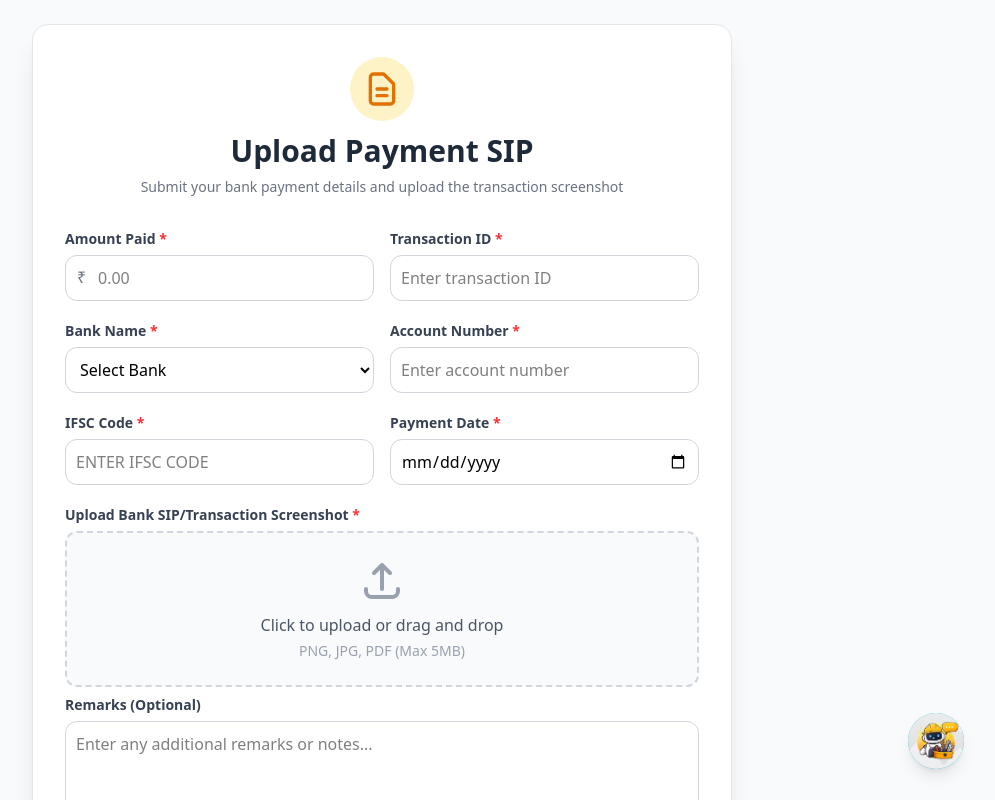
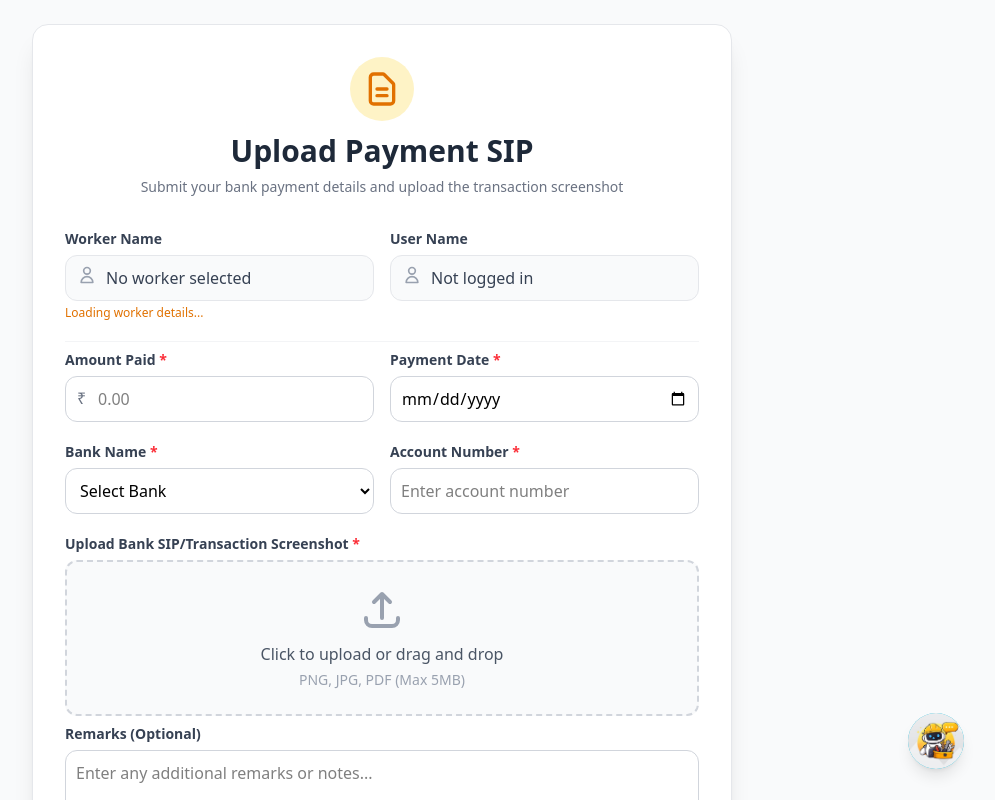
Before and after one commit to HasalKenula/WorkSure-frontend, a React (Vite) app: page /slip/1 in a window 1280 px wide. Shown: the top 800 px of the page, without its empty margins (258-1253 px from the left). Built offline with nearby package versions, Linux system fonts and the light colour scheme; no server answers; sample sign-in values are in the browser's storage.

Commit message:
added worker and user to paymentSlipuploader

```diff
--- a/src/pages/PaymentSIPUpload.jsx
+++ b/src/pages/PaymentSIPUpload.jsx
@@ -1,17 +1,18 @@
-import { useState } from "react";
-import { useNavigate } from "react-router-dom";
+import { useState, useEffect } from "react";
 import uploadFile from "../utils/meadiaUpload";
 import toast from "react-hot-toast";
 import api from '../api/axios';
+import { useNavigate, useParams } from "react-router-dom";
+import { useAuth } from "../context/AuthContext";
 
 function PaymentSIPUpload() {
     const navigate = useNavigate();
 
     const [amount, setAmount] = useState("");
-    const [transactionId, setTransactionId] = useState("");
+
     const [bankName, setBankName] = useState("");
     const [accountNumber, setAccountNumber] = useState("");
-    const [ifscCode, setIfscCode] = useState("");
+
     const [paymentDate, setPaymentDate] = useState("");
     const [paymentSIP, setPaymentSIP] = useState(null);
     const [remarks, setRemarks] = useState("");
@@ -19,6 +20,39 @@ function PaymentSIPUpload() {
     const [error, setError] = useState("");
     const [success, setSuccess] = useState("");
     const [isLoading, setIsLoading] = useState(false);
+
+    const { jwtToken, isAuthenticated } = useAuth();
+    const { workerId } = useParams();
+
+    const [worker, setWorker] = useState(null);
+    const [user, setUser] = useState({ id: null, name: "", email: "", contact: "", address: "", imageUrl: "" });
+
+    const config = {
+        headers: { Authorization: `Bearer ${jwtToken}` },
+    };
+
+    // Fetch worker
+    async function getWorker() {
+        try {
+            const response = await api.get(`/worker/id/${workerId}`, config);
+            setWorker(response.data);
+        } catch (error) {
+            console.log("Error loading worker:", error);
+        }
+    }
+
+    // Fetch logged-in user
+    useEffect(() => {
+        if (!jwtToken) return;
+        api
+            .get("/user", { headers: { Authorization: `Bearer ${jwtToken}` } })
+            .then((res) => setUser(res.data))
+            .catch((err) => console.log("Failed to load user", err));
+    }, [jwtToken]);
+
+    useEffect(() => {
+        if (isAuthenticated && workerId) getWorker();
+    }, [isAuthenticated, workerId]);
 
     async function handleFileChange(event) {
         const file = event.target.files[0];
@@ -35,7 +69,7 @@ function PaymentSIPUpload() {
         setSuccess("");
 
         // --- VALIDATIONS ---
-        if (!amount || !transactionId || !bankName || !accountNumber || !ifscCode || !paymentDate || !paymentSIP) {
+        if (!amount || !bankName || !accountNumber || !paymentDate || !paymentSIP) {
             setError("All fields are required");
             toast.error("All fields are required!");
             setIsLoading(false);
@@ -56,12 +90,6 @@ function PaymentSIPUpload() {
             return;
         }
 
-        if (ifscCode.length < 11) {
-            setError("Please enter a valid IFSC code");
-            toast.error("Please enter a valid IFSC code!");
-            setIsLoading(false);
-            return;
-        }
 
         // UPLOAD SIP IMAGE TO SUPABASE
         let sipImageUrl = "";
@@ -78,16 +106,20 @@ function PaymentSIPUpload() {
 
         const paymentData = {
             amount: parseFloat(amount),
-            transactionId: transactionId,
+
             bankName: bankName,
             accountNumber: accountNumber,
-            ifscCode: ifscCode,
+
             paymentDate: paymentDate,
             sipImageUrl: sipImageUrl,
             remarks: remarks || "",
             paymentStatus: "pending",
             paymentMethod: "bank_transfer",
-            submittedAt: new Date().toISOString()
+            submittedAt: new Date().toISOString(),
+            workerId: workerId,
+            workerName: worker?.name || "",
+            userId: user?.id || "",
+            userName: user?.name || ""
         };
 
         try {
@@ -98,10 +130,8 @@ function PaymentSIPUpload() {
 
             // Reset form
             setAmount("");
-            setTransactionId("");
             setBankName("");
             setAccountNumber("");
-            setIfscCode("");
             setPaymentDate("");
             setPaymentSIP(null);
             setRemarks("");
@@ -166,6 +196,62 @@ function PaymentSIPUpload() {
 
                 <form onSubmit={submit} className="space-y-5">
 
+                    {/* NEW: Worker Name and User Name Row */}
+                    <div className="grid grid-cols-1 md:grid-cols-2 gap-4">
+                        {/* WORKER NAME */}
+                        <div>
+                            <label className="block mb-1.5 text-sm font-semibold text-gray-700">
+                                Worker Name
+                            </label>
+                            <div className="relative">
+                                <div className="absolute left-3 top-2.5 text-gray-400">
+                                    <svg xmlns="http://www.w3.org/2000/svg" className="h-5 w-5" fill="none" viewBox="0 0 24 24" stroke="currentColor">
+                                        <path strokeLinecap="round" strokeLinejoin="round" strokeWidth={2} d="M16 7a4 4 0 11-8 0 4 4 0 018 0zM12 14a7 7 0 00-7 7h14a7 7 0 00-7-7z" />
+                                    </svg>
+                                </div>
+                                <input
+                                    type="text"
+                                    className="w-full p-2.5 pl-10 bg-gray-50 border border-gray-200 rounded-xl text-gray-700 cursor-not-allowed focus:outline-none"
+                                    placeholder="Loading worker..."
+                                    value={worker?.fullName || "No worker selected"}
+                                    readOnly
+                                    disabled
+                                />
+                            </div>
+                            {workerId && !worker && (
+                                <p className="text-xs text-amber-600 mt-1">Loading worker details...</p>
+                            )}
+                        </div>
+
+                        {/* USER NAME */}
+                        <div>
+                            <label className="block mb-1.5 text-sm font-semibold text-gray-700">
+                                User Name
+                            </label>
+                            <div className="relative">
+                                <div className="absolute left-3 top-2.5 text-gray-400">
+                                    <svg xmlns="http://www.w3.org/2000/svg" className="h-5 w-5" fill="none" viewBox="0 0 24 24" stroke="currentColor">
+                                        <path strokeLinecap="round" strokeLinejoin="round" strokeWidth={2} d="M16 7a4 4 0 11-8 0 4 4 0 018 0zM12 14a7 7 0 00-7 7h14a7 7 0 00-7-7z" />
+                                    </svg>
+                                </div>
+                                <input
+                                    type="text"
+                                    className="w-full p-2.5 pl-10 bg-gray-50 border border-gray-200 rounded-xl text-gray-700 cursor-not-allowed focus:outline-none"
+                                    placeholder="Loading user..."
+                                    value={user?.name || "Not logged in"}
+                                    readOnly
+                                    disabled
+                                />
+                            </div>
+                            {user?.email && (
+                                <p className="text-xs text-gray-500 mt-1">{user.email}</p>
+                            )}
+                        </div>
+                    </div>
+
+                    {/* Divider */}
+                    <div className="border-t border-gray-100 my-2"></div>
+
                     {/* Amount and Transaction ID Row */}
                     <div className="grid grid-cols-1 md:grid-cols-2 gap-4">
                         {/* AMOUNT */}
@@ -180,7 +266,7 @@ function PaymentSIPUpload() {
                                     className="w-full p-2.5 pl-8 border border-gray-300 rounded-xl focus:border-amber-500 focus:ring-2 focus:ring-amber-200 focus:outline-none transition-all"
                                     placeholder="0.00"
                                     value={amount}
-                                    onChange={function(e) {
+                                    onChange={function (e) {
                                         setAmount(e.target.value);
                                         setError("");
                                         setSuccess("");
@@ -189,18 +275,17 @@ function PaymentSIPUpload() {
                             </div>
                         </div>
 
-                        {/* TRANSACTION ID */}
+                        {/* PAYMENT DATE */}
                         <div>
                             <label className="block mb-1.5 text-sm font-semibold text-gray-700">
-                                Transaction ID <span className="text-red-500">*</span>
+                                Payment Date <span className="text-red-500">*</span>
                             </label>
                             <input
-                                type="text"
+                                type="date"
                                 className="w-full p-2.5 border border-gray-300 rounded-xl focus:border-amber-500 focus:ring-2 focus:ring-amber-200 focus:outline-none transition-all"
-                                placeholder="Enter transaction ID"
-                                value={transactionId}
-                                onChange={function(e) {
-                                    setTransactionId(e.target.value);
+                                value={paymentDate}
+                                onChange={function (e) {
+                                    setPaymentDate(e.target.value);
                                     setError("");
                                     setSuccess("");
                                 }}
@@ -218,7 +303,7 @@ function PaymentSIPUpload() {
                             <select
                                 className="w-full p-2.5 border border-gray-300 rounded-xl focus:border-amber-500 focus:ring-2 focus:ring-amber-200 focus:outline-none transition-all"
                                 value={bankName}
-                                onChange={function(e) {
+                                onChange={function (e) {
                                     setBankName(e.target.value);
                                     setError("");
                                     setSuccess("");
@@ -248,7 +333,7 @@ function PaymentSIPUpload() {
                                 placeholder="Enter account number"
                                 value={accountNumber}
                                 maxLength="18"
-                                onChange={function(e) {
+                                onChange={function (e) {
                                     setAccountNumber(e.target.value);
                                     setError("");
                                     setSuccess("");
@@ -257,44 +342,7 @@ function PaymentSIPUpload() {
                         </div>
                     </div>
 
-                    {/* IFSC Code and Payment Date Row */}
-                    <div className="grid grid-cols-1 md:grid-cols-2 gap-4">
-                        {/* IFSC CODE */}
-                        <div>
-                            <label className="block mb-1.5 text-sm font-semibold text-gray-700">
-                                IFSC Code <span className="text-red-500">*</span>
-                            </label>
-                            <input
-                                type="text"
-                                className="w-full p-2.5 uppercase border border-gray-300 rounded-xl focus:border-amber-500 focus:ring-2 focus:ring-amber-200 focus:outline-none transition-all"
-                                placeholder="Enter IFSC code"
-                                value={ifscCode}
-                                maxLength="11"
-                                onChange={function(e) {
-                                    setIfscCode(e.target.value.toUpperCase());
-                                    setError("");
-                                    setSuccess("");
-                                }}
-                            />
-                        </div>
 
-                        {/* PAYMENT DATE */}
-                        <div>
-                            <label className="block mb-1.5 text-sm font-semibold text-gray-700">
-                                Payment Date <span className="text-red-500">*</span>
-                            </label>
-                            <input
-                                type="date"
-                                className="w-full p-2.5 border border-gray-300 rounded-xl focus:border-amber-500 focus:ring-2 focus:ring-amber-200 focus:outline-none transition-all"
-                                value={paymentDate}
-                                onChange={function(e) {
-                                    setPaymentDate(e.target.value);
-                                    setError("");
-                                    setSuccess("");
-                                }}
-                            />
-                        </div>
-                    </div>
 
                     {/* SIP UPLOAD SECTION */}
                     <div className="mb-2">
@@ -349,7 +397,7 @@ function PaymentSIPUpload() {
                                         )}
                                         <button
                                             type="button"
-                                            onClick={function() {
+                                            onClick={function () {
                                                 setPaymentSIP(null);
                                                 document.getElementById("sip-upload").value = "";
                                             }}
@@ -387,7 +435,7 @@ function PaymentSIPUpload() {
                             className="w-full p-2.5 border border-gray-300 rounded-xl focus:border-amber-500 focus:ring-2 focus:ring-amber-200 focus:outline-none transition-all resize-none"
                             placeholder="Enter any additional remarks or notes..."
                             value={remarks}
-                            onChange={function(e) {
+                            onChange={function (e) {
                                 setRemarks(e.target.value);
                             }}
                         ></textarea>
@@ -450,13 +498,13 @@ function PaymentSIPUpload() {
                         <div className="flex gap-4">
                             <span
                                 className="cursor-pointer text-amber-600 hover:text-amber-700 font-medium"
-                                onClick={function() { navigate("/payment/instructions"); }}
+                                onClick={function () { navigate("/payment/instructions"); }}
                             >
                                 Payment Instructions
                             </span>
                             <span
                                 className="cursor-pointer text-amber-600 hover:text-amber-700 font-medium"
-                                onClick={function() { navigate("/payment/history"); }}
+                                onClick={function () { navigate("/payment/history"); }}
                             >
                                 View History
                             </span>
```
